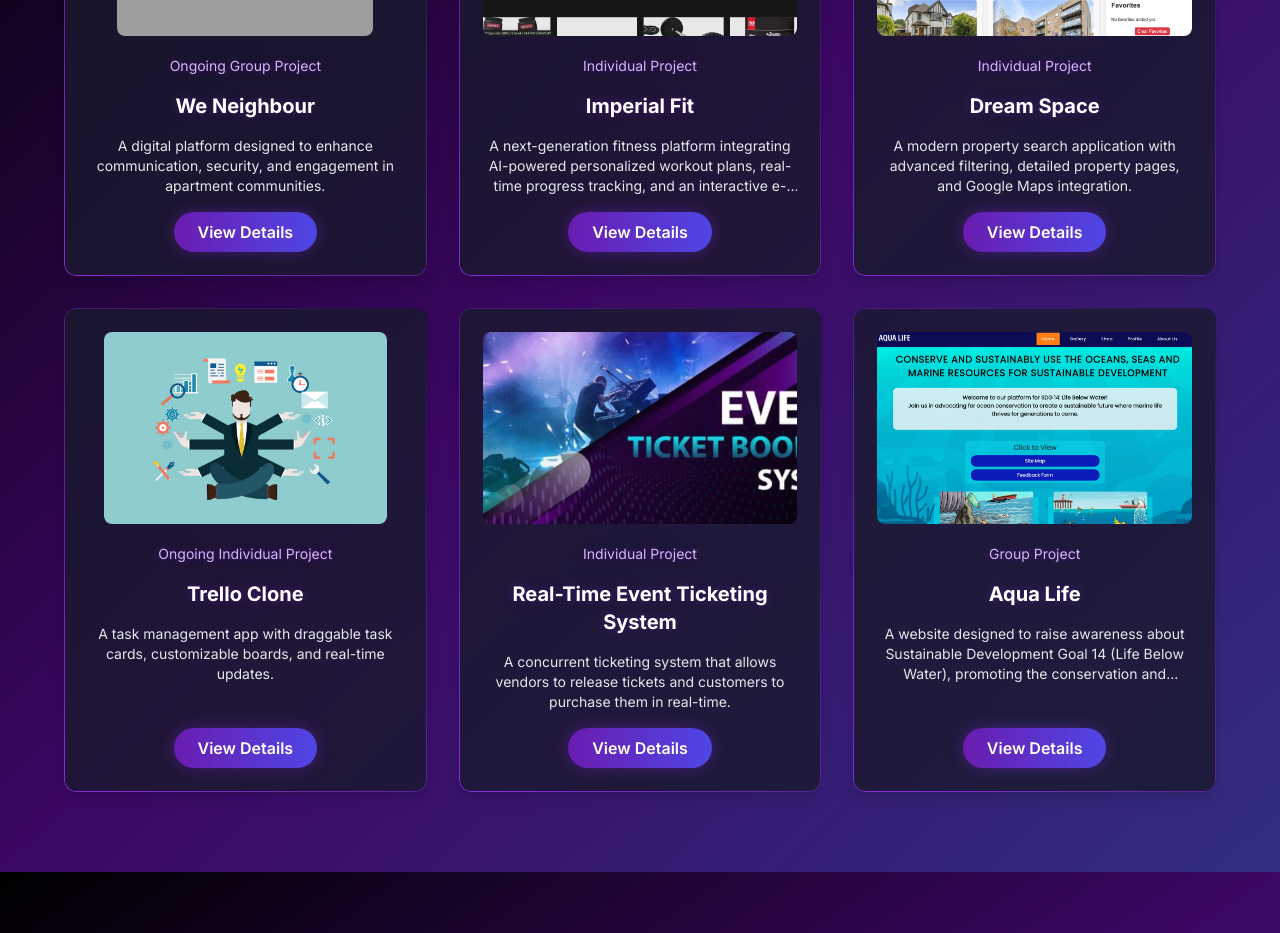
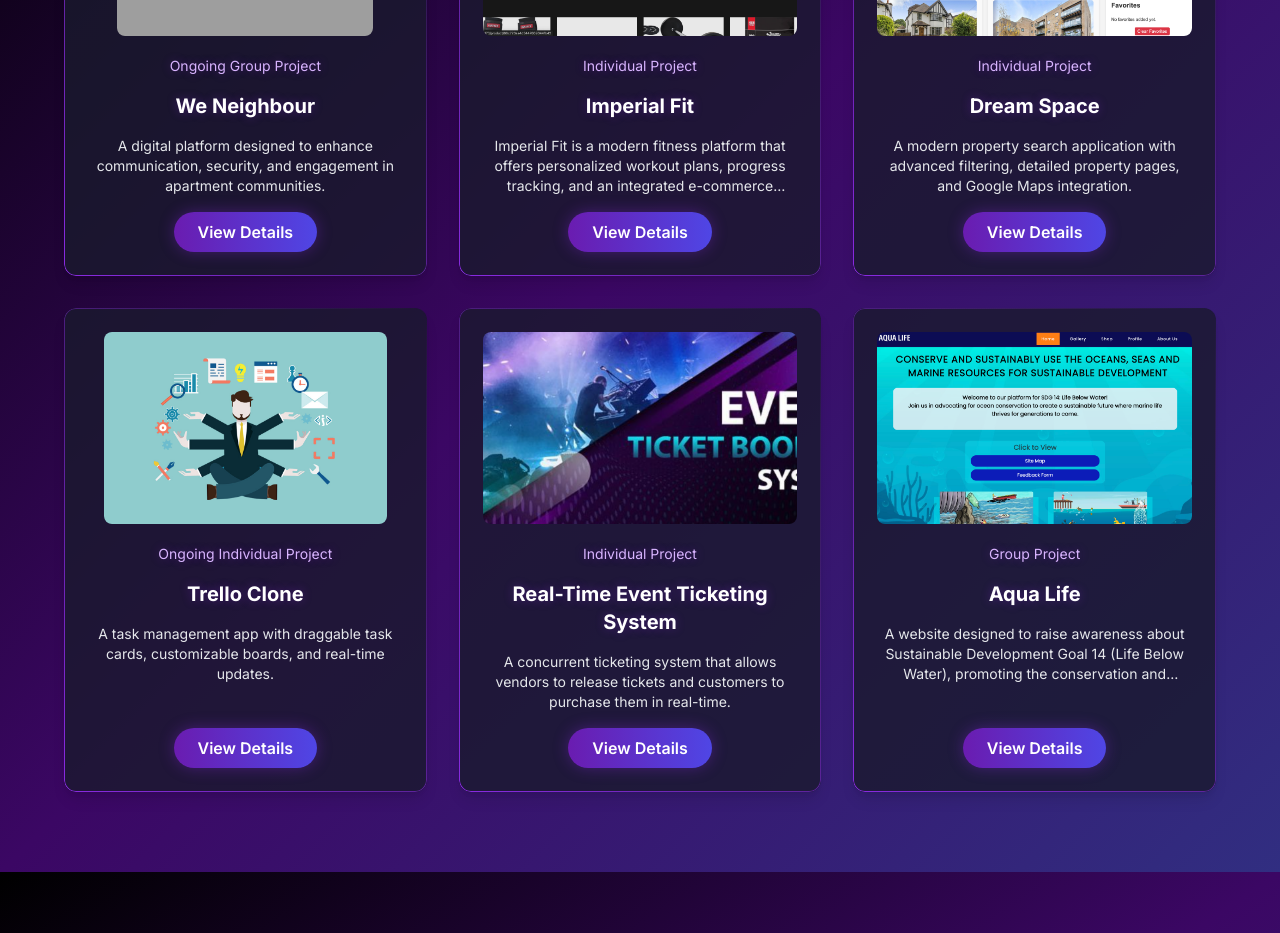
Before and after one commit to Jehanfernando02/My-portfolio, a Next.js app: page / in a window 1280 px wide. Shown: the part 1860-2793 px from the top of the page. Built offline with nearby package versions, Linux system fonts and the light colour scheme; grey boxes are pictures that could not be loaded.

Commit message:
Updated projects

```diff
--- a/components/Projects.tsx
+++ b/components/Projects.tsx
@@ -45,11 +45,11 @@ export default function Projects() {
       id: 2,
       title: "Imperial Fit",
       description:
-        "A next-generation fitness platform integrating AI-powered personalized workout plans, real-time progress tracking, and an interactive e-commerce experience for gym enthusiasts.",
+      "Imperial Fit is a modern fitness platform that offers personalized workout plans, progress tracking, and an integrated e-commerce section for gym essentials, providing a complete solution for fitness enthusiasts.",
       image: "/assets/Imperial.png",
       category: "Individual Project",
       details:
-        "Imperial Fit is an all-in-one fitness ecosystem designed to enhance workout efficiency and convenience. The platform offers AI-driven workout recommendations, goal-based progress tracking, and a seamless e-commerce experience for gym gear and supplements. Users can explore a curated selection of fitness products, make secure payments via Stripe, and receive real-time updates on their fitness journey. Additionally, Firebase authentication ensures secure user management.",
+      "Imperial Fit is a comprehensive fitness platform designed to help users achieve their health and wellness goals. It offers personalized workout plans tailored to different fitness levels, progress tracking, and an integrated e-commerce section for gym products such as apparel, accessories, and supplements. The platform also focuses on building a supportive community with motivational content, making it easier for users to stay on track and motivated. With a user-friendly interface, Imperial Fit provides everything needed to improve fitness and purchase essential gym gear in one convenient place.",
       technologies: [
         "ReactJS",
         "Vite",
@@ -109,7 +109,7 @@ export default function Projects() {
         "Local Storage",
         "Context API",
       ],
-      liveLink: "./",
+      liveLink: "https://trello-clone-ex.vercel.app/",
       githubLink: "https://github.com/Jehanfernando02/Task-Manager",
     },
     {
```
